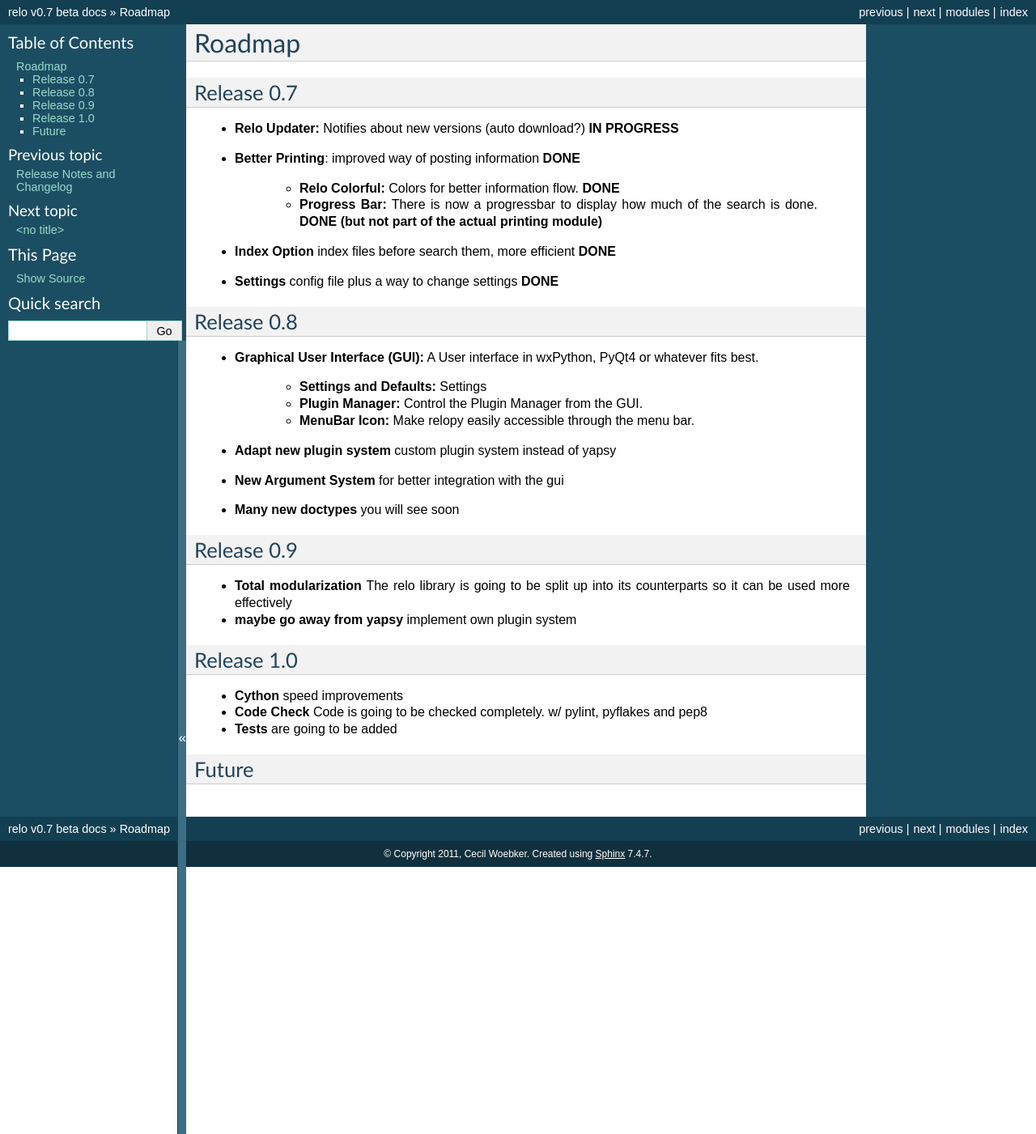
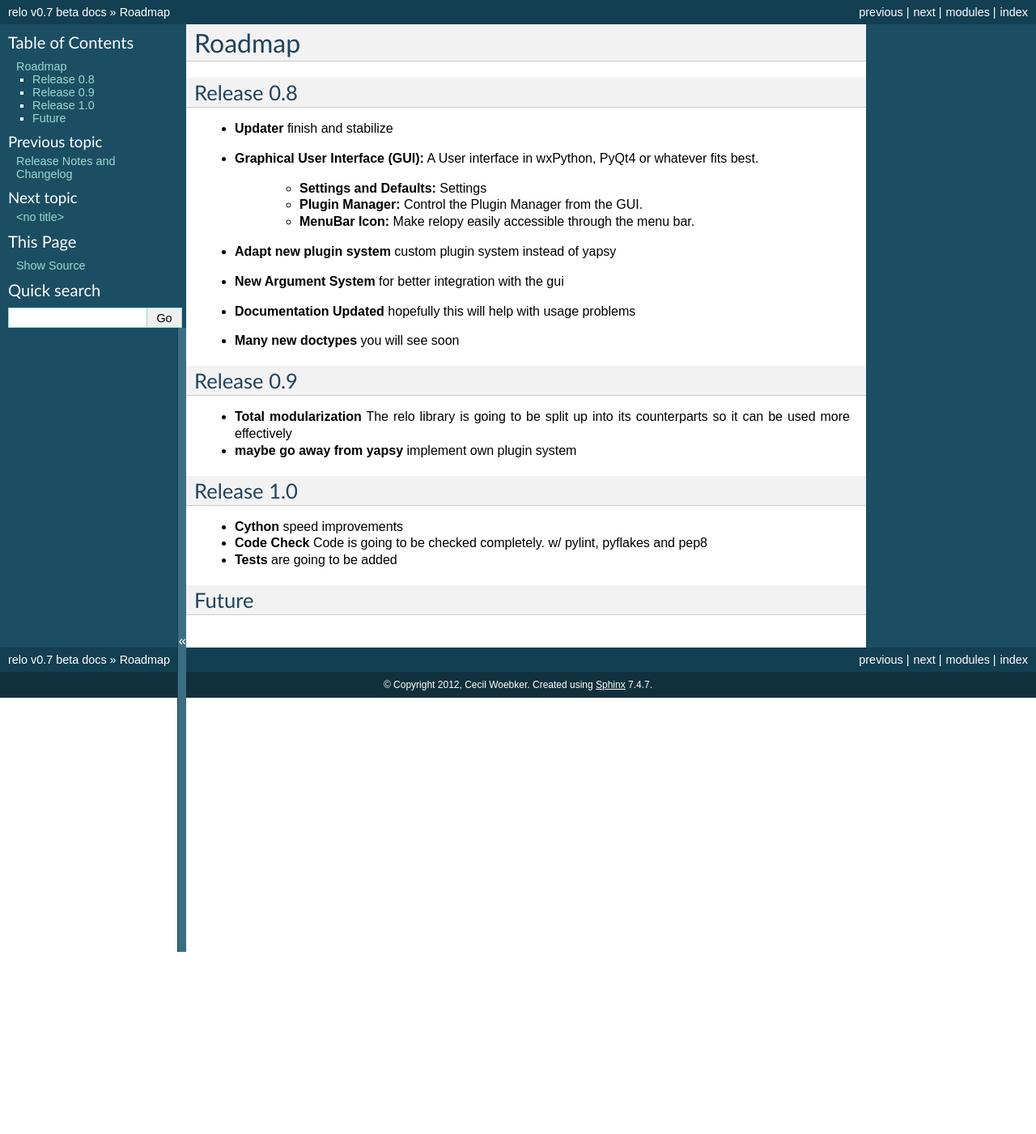
Before and after one commit to cwoebker/relo, a Sphinx documentation site: the page built from docs/roadmap.rst, in a window 1280 px wide. Shown: the whole page at 81% size. Built offline with Sphinx 7.4.7, drawn with Linux system fonts in a browser that asks for light colours; after the commit the page ends 1176 px from its top, so only the background shows below that.

Commit message:
additional 0.7 changes

```diff
--- a/docs/conf.py
+++ b/docs/conf.py
@@ -41,7 +41,7 @@ master_doc = 'index'
 
 # General information about the project.
 project = u'relo'
-copyright = u'2011, Cecil Woebker'
+copyright = u'2012, Cecil Woebker'
 
 # The version info for the project you're documenting, acts as replacement for
 # |version| and |release|, also used in various other places throughout the
--- a/docs/roadmap.rst
+++ b/docs/roadmap.rst
@@ -5,24 +5,10 @@
 Roadmap
 =======
 
-
-Release 0.7
+Release 0.8
 ===========
 
-* **Relo Updater:** Notifies about new versions (auto download?) **IN PROGRESS**
-
-* **Better Printing**: improved way of posting information **DONE**
-
-    * **Relo Colorful:** Colors for better information flow. **DONE**
-    * **Progress Bar:** There is now a progressbar to display how much of the search is done. **DONE (but not part of the actual printing module)**
-
-* **Index Option** index files before search them, more efficient **DONE**
-
-* **Settings** config file plus a way to change settings **DONE**
-
-
-Release 0.8
-===========
+* **Updater** finish and stabilize
 
 * **Graphical User Interface (GUI):** A User interface in wxPython, PyQt4 or whatever fits best.
 
@@ -33,6 +19,8 @@ Release 0.8
 * **Adapt new plugin system** custom plugin system instead of yapsy
 
 * **New Argument System** for better integration with the gui
+
+* **Documentation Updated** hopefully this will help with usage problems
 
 * **Many new doctypes** you will see soon
 
```
Also changed, not shown: docs/changelog.rst (+15 -0 lines), 1 other file.
